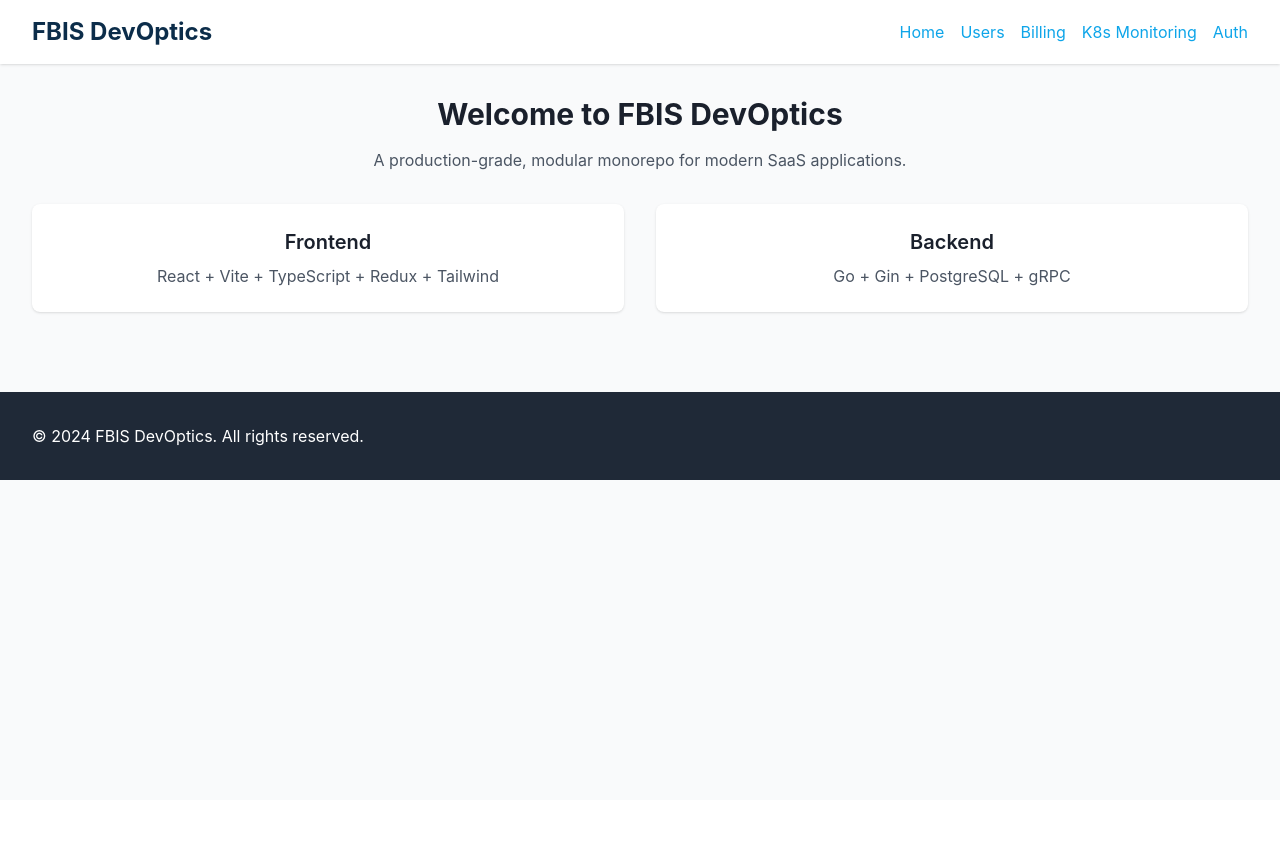
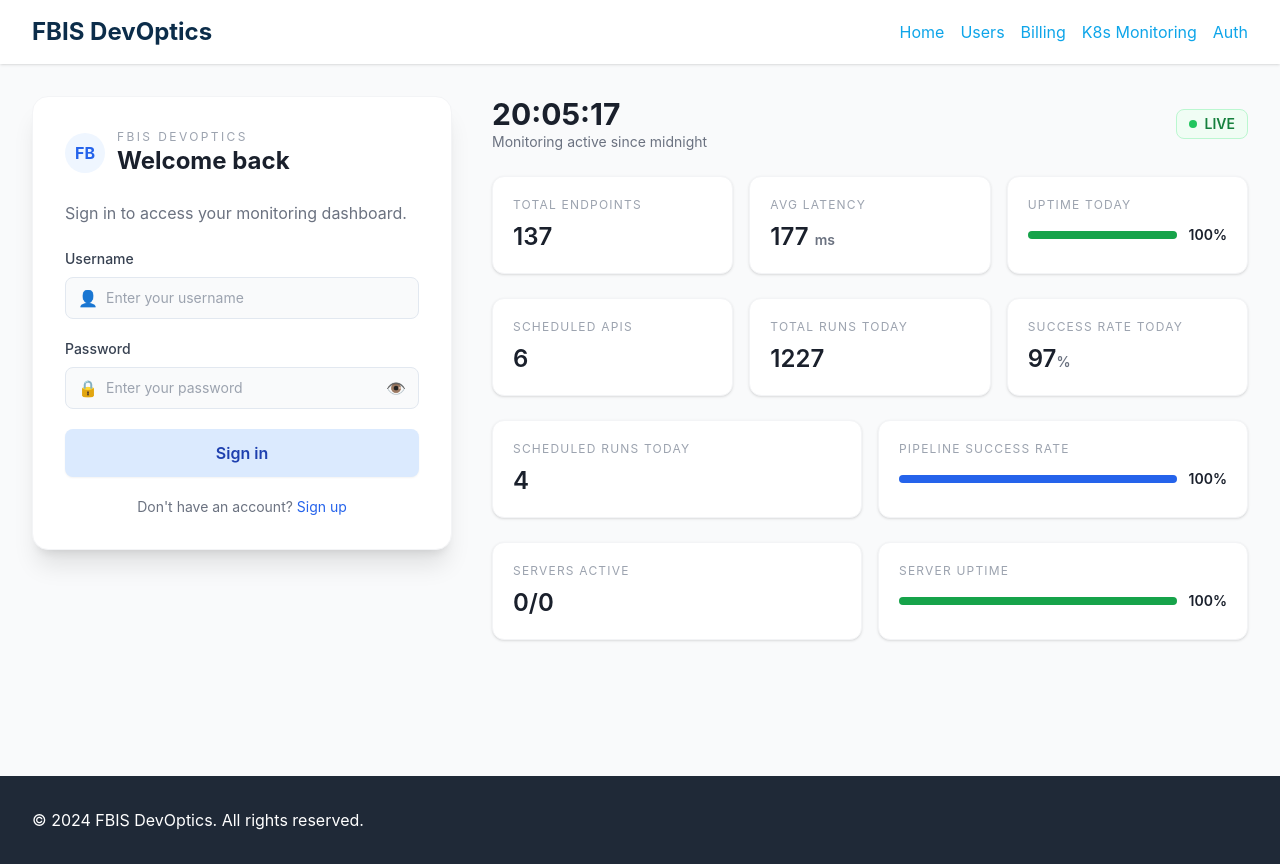
Before and after one commit to gbotemi18/fbisdevoptics, a React (Vite) app in the folder frontend/: page / in a window 1280 px wide. Before the commit the page ends 800 px from the top, so only its background shows below. Built offline with nearby package versions, Linux system fonts and the light colour scheme; no server answers.

Commit message:
Redesign landing page

```diff
--- a/frontend/src/App.tsx
+++ b/frontend/src/App.tsx
@@ -46,19 +46,132 @@ export default function App() {
 
 function HomePage() {
   return (
-    <div className="text-center">
-      <h2 className="text-3xl font-bold mb-4">Welcome to FBIS DevOptics</h2>
-      <p className="text-gray-600 mb-8">
-        A production-grade, modular monorepo for modern SaaS applications.
-      </p>
-      <div className="grid grid-cols-1 md:grid-cols-2 gap-8">
-        <div className="p-6 bg-white rounded-lg shadow">
-          <h3 className="text-xl font-semibold mb-2">Frontend</h3>
-          <p className="text-gray-600">React + Vite + TypeScript + Redux + Tailwind</p>
+    <div className="min-h-[75vh] grid grid-cols-1 lg:grid-cols-[420px_1fr] gap-10 items-start">
+      <div className="bg-white rounded-2xl shadow-xl p-8 border border-gray-100">
+        <div className="flex items-center gap-3 mb-6">
+          <div className="h-10 w-10 rounded-full bg-blue-50 flex items-center justify-center">
+            <span className="text-blue-600 font-bold">FB</span>
+          </div>
+          <div>
+            <p className="text-xs uppercase tracking-[0.2em] text-gray-400">FBIS DevOptics</p>
+            <h2 className="text-2xl font-bold">Welcome back</h2>
+          </div>
         </div>
-        <div className="p-6 bg-white rounded-lg shadow">
-          <h3 className="text-xl font-semibold mb-2">Backend</h3>
-          <p className="text-gray-600">Go + Gin + PostgreSQL + gRPC</p>
+
+        <p className="text-gray-500 mb-6">Sign in to access your monitoring dashboard.</p>
+
+        <form className="space-y-5">
+          <div>
+            <label className="block text-sm font-medium text-gray-700 mb-2">Username</label>
+            <div className="flex items-center gap-2 border rounded-lg px-3 py-2 bg-gray-50">
+              <span className="text-gray-400">👤</span>
+              <input
+                className="w-full bg-transparent outline-none text-sm"
+                placeholder="Enter your username"
+              />
+            </div>
+          </div>
+          <div>
+            <label className="block text-sm font-medium text-gray-700 mb-2">Password</label>
+            <div className="flex items-center gap-2 border rounded-lg px-3 py-2 bg-gray-50">
+              <span className="text-gray-400">🔒</span>
+              <input
+                type="password"
+                className="w-full bg-transparent outline-none text-sm"
+                placeholder="Enter your password"
+              />
+              <span className="text-gray-400">👁️</span>
+            </div>
+          </div>
+          <button
+            type="button"
+            className="w-full bg-blue-100 text-blue-800 font-semibold py-3 rounded-lg shadow-sm hover:bg-blue-200 transition"
+          >
+            Sign in
+          </button>
+          <p className="text-sm text-gray-500 text-center">
+            Don&apos;t have an account? <span className="text-blue-600">Sign up</span>
+          </p>
+        </form>
+      </div>
+
+      <div className="space-y-6">
+        <div className="flex flex-wrap items-center justify-between gap-4">
+          <div>
+            <h2 className="text-3xl font-bold">20:05:17</h2>
+            <p className="text-gray-500 text-sm">Monitoring active since midnight</p>
+          </div>
+          <div className="flex items-center gap-2 border border-green-200 bg-green-50 text-green-700 px-3 py-1 rounded-lg text-sm font-semibold">
+            <span className="h-2 w-2 rounded-full bg-green-500"></span>
+            LIVE
+          </div>
+        </div>
+
+        <div className="grid grid-cols-1 md:grid-cols-3 gap-4">
+          <div className="bg-white rounded-xl shadow p-5 border border-gray-100">
+            <p className="text-xs uppercase tracking-widest text-gray-400 mb-2">Total endpoints</p>
+            <p className="text-2xl font-semibold">137</p>
+          </div>
+          <div className="bg-white rounded-xl shadow p-5 border border-gray-100">
+            <p className="text-xs uppercase tracking-widest text-gray-400 mb-2">Avg latency</p>
+            <p className="text-2xl font-semibold">177 <span className="text-sm text-gray-500">ms</span></p>
+          </div>
+          <div className="bg-white rounded-xl shadow p-5 border border-gray-100">
+            <p className="text-xs uppercase tracking-widest text-gray-400 mb-3">Uptime today</p>
+            <div className="flex items-center gap-3">
+              <div className="h-2 w-full bg-gray-100 rounded-full">
+                <div className="h-2 bg-green-600 rounded-full" style={{ width: '100%' }} />
+              </div>
+              <span className="text-sm font-semibold">100%</span>
+            </div>
+          </div>
+        </div>
+
+        <div className="grid grid-cols-1 md:grid-cols-3 gap-4">
+          <div className="bg-white rounded-xl shadow p-5 border border-gray-100">
+            <p className="text-xs uppercase tracking-widest text-gray-400 mb-2">Scheduled APIs</p>
+            <p className="text-2xl font-semibold">6</p>
+          </div>
+          <div className="bg-white rounded-xl shadow p-5 border border-gray-100">
+            <p className="text-xs uppercase tracking-widest text-gray-400 mb-2">Total runs today</p>
+            <p className="text-2xl font-semibold">1227</p>
+          </div>
+          <div className="bg-white rounded-xl shadow p-5 border border-gray-100">
+            <p className="text-xs uppercase tracking-widest text-gray-400 mb-2">Success rate today</p>
+            <p className="text-2xl font-semibold">97<span className="text-sm text-gray-500">%</span></p>
+          </div>
+        </div>
+
+        <div className="grid grid-cols-1 md:grid-cols-2 gap-4">
+          <div className="bg-white rounded-xl shadow p-5 border border-gray-100">
+            <p className="text-xs uppercase tracking-widest text-gray-400 mb-2">Scheduled runs today</p>
+            <p className="text-2xl font-semibold">4</p>
+          </div>
+          <div className="bg-white rounded-xl shadow p-5 border border-gray-100">
+            <p className="text-xs uppercase tracking-widest text-gray-400 mb-3">Pipeline success rate</p>
+            <div className="flex items-center gap-3">
+              <div className="h-2 w-full bg-gray-100 rounded-full">
+                <div className="h-2 bg-blue-600 rounded-full" style={{ width: '100%' }} />
+              </div>
+              <span className="text-sm font-semibold">100%</span>
+            </div>
+          </div>
+        </div>
+
+        <div className="grid grid-cols-1 md:grid-cols-2 gap-4">
+          <div className="bg-white rounded-xl shadow p-5 border border-gray-100">
+            <p className="text-xs uppercase tracking-widest text-gray-400 mb-2">Servers active</p>
+            <p className="text-2xl font-semibold">0/0</p>
+          </div>
+          <div className="bg-white rounded-xl shadow p-5 border border-gray-100">
+            <p className="text-xs uppercase tracking-widest text-gray-400 mb-3">Server uptime</p>
+            <div className="flex items-center gap-3">
+              <div className="h-2 w-full bg-gray-100 rounded-full">
+                <div className="h-2 bg-green-600 rounded-full" style={{ width: '100%' }} />
+              </div>
+              <span className="text-sm font-semibold">100%</span>
+            </div>
+          </div>
         </div>
       </div>
     </div>
```
